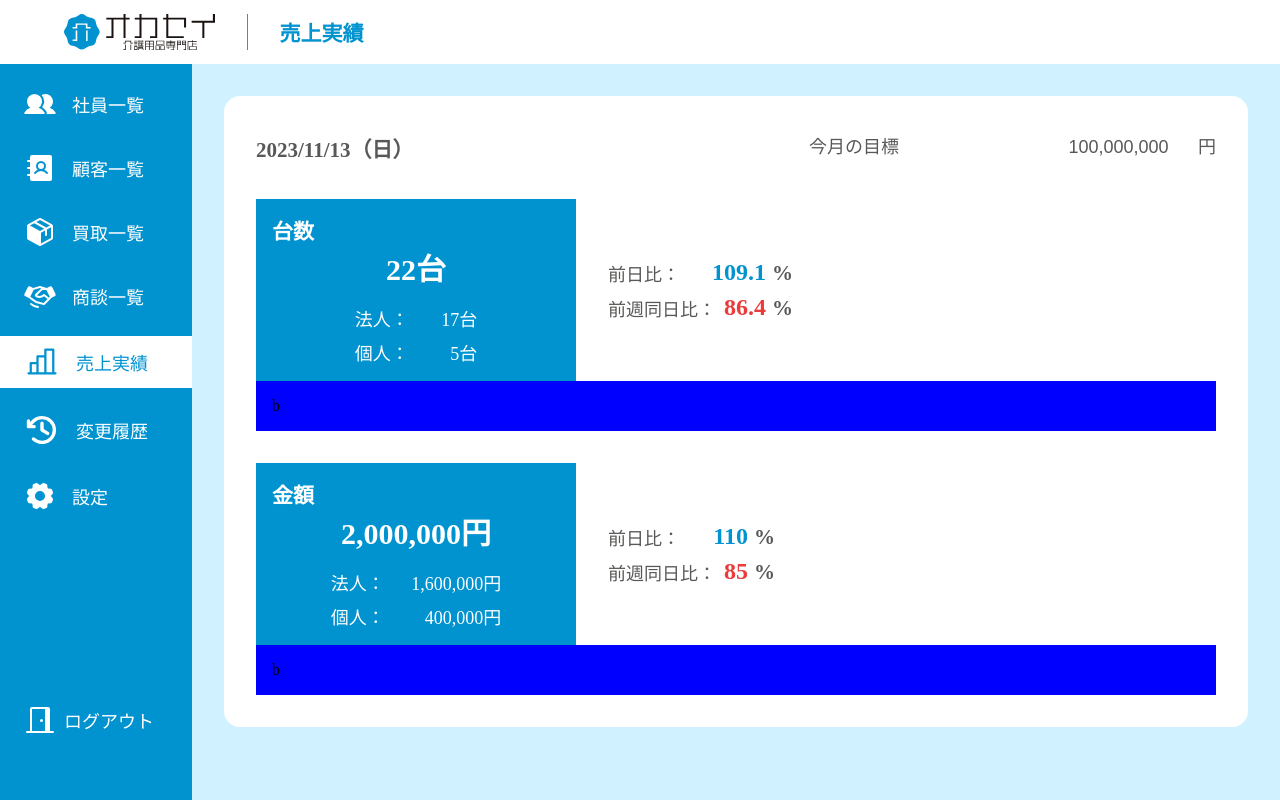
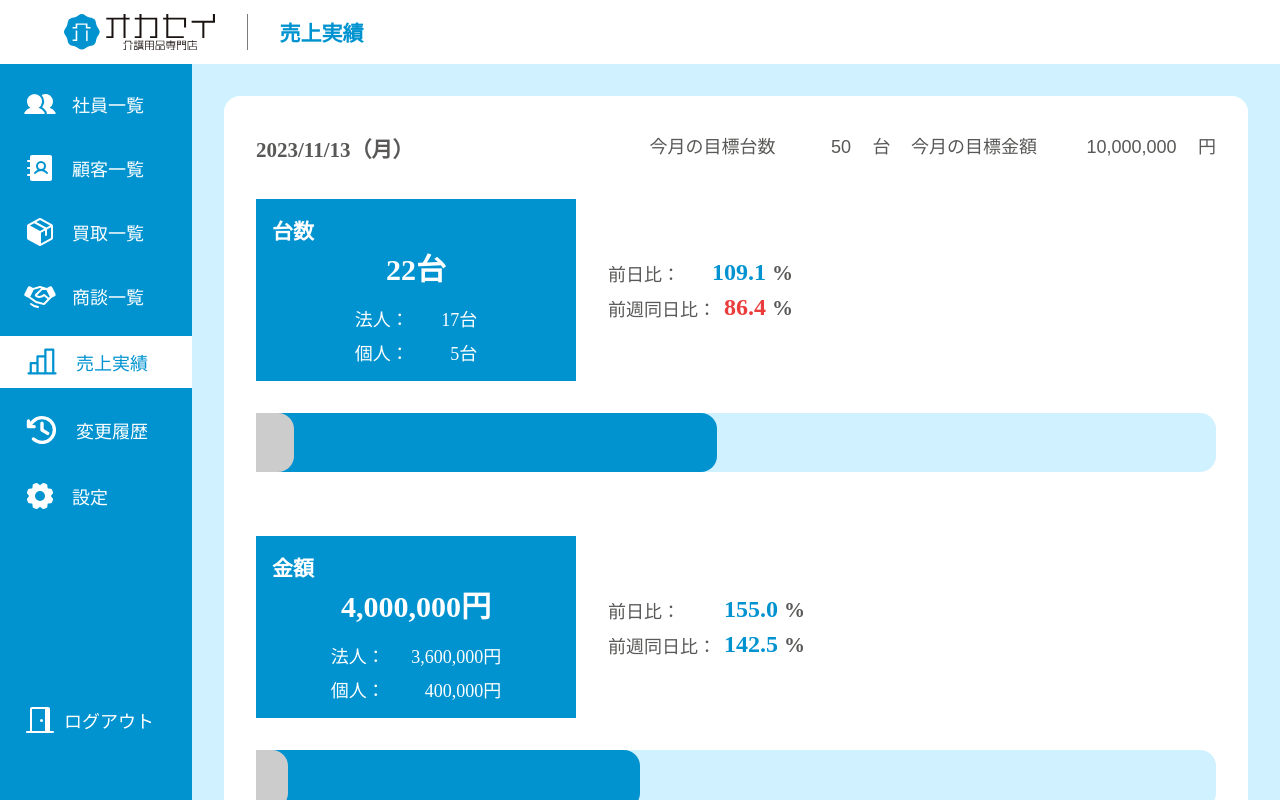
Before and after one commit to studioexu/okasei-business-create, a SvelteKit app: page /sales in a window 1280 px wide. Built offline with nearby package versions, Linux system fonts and the light colour scheme.

Commit message:
feature: ページにグラフを追加

```diff
--- a/src/routes/sales/+page.svelte
+++ b/src/routes/sales/+page.svelte
@@ -1,123 +1,149 @@
 <script lang="ts" context="module">
 	import { debounce, toNumber } from '@/libs/utils'
 
-	const jpDateStr = new Intl.DateTimeFormat('ja-JP').format(new Date())
+	type Item = 'amount' | 'revenue'
+	interface Data {
+		amounts: number[]
+		revenues: number[]
+	}
+
+	const jpDateStr: string = new Intl.DateTimeFormat('ja-JP').format(new Date())
 	const convertDate = (date: string): Date => new Date(date.replaceAll('/', '-'))
-	const jpDate = convertDate(jpDateStr)
-	const daysOfWeek = ['日', '月', '火', '水', '木', '金', '土']
+	const jpDate: Date = convertDate(jpDateStr)
+	const daysOfWeek: string[] = ['日', '月', '火', '水', '木', '金', '土']
 
 	// It will be used in calling API
 	const yesterday = jpDate.setDate(jpDate.getDate() - 1)
 	const lastWeekDay = jpDate.setDate(jpDate.getDate() - 7)
 
-	const dailyRatio: ('units' | 'revenue')[] = ['units', 'revenue']
-	const labels = { units: '台数', revenue: '金額' }
-	const units = { units: '台', revenue: '円' }
+	const items: Item[] = ['amount', 'revenue']
+	const labels: Record<Item, string> = { amount: '台数', revenue: '金額' }
+	const units: Record<Item, string> = { amount: '台', revenue: '円' }
 
 	const addNumbers = (numbers: number[]): number => numbers.reduce((prev, curr) => prev + curr, 0)
-	const convertPrice = (number: number, ratio: 'units' | 'revenue'): string | number =>
-		ratio === 'revenue' ? number.toLocaleString('ja-JP') : number
 
-	const calculateRatio = (today: number[], past: number[]): number =>
-		Math.round((100 + ((addNumbers(today) - addNumbers(past)) / addNumbers(today)) * 100) * 10) / 10
+	const toJP = (arg: string | number): string =>
+		(typeof arg === 'string' ? toNumber(arg) : arg).toLocaleString('ja-JP')
+
+	const calculate = (today: number[], past: number[]): string => {
+		const todayData: number = addNumbers(today)
+		return (
+			Math.round((100 + ((todayData - addNumbers(past)) / todayData) * 100) * 10) / 10
+		).toFixed(1)
+	}
 </script>
 
 <script lang="ts">
-	let isReadonly = true
-	let monthlyTarget = '100,000,000'
+	let isEditables: Record<Item, boolean> = { amount: false, revenue: false }
+	let monthlyTargets: Record<Item, number> = { amount: 50, revenue: 10000000 }
 
-	const todayData: { units: number[]; revenue: number[] } = {
-		units: [17, 5],
-		revenue: [1600000, 400000]
+	const todayData: Data = {
+		amounts: [17, 5],
+		revenues: [3600000, 400000]
 	}
 
-	const yesterdayData: { units: number[]; revenue: number[] } = {
-		units: [18, 2],
-		revenue: [1700000, 100000]
+	const yesterdayData: Data = {
+		amounts: [18, 2],
+		revenues: [1700000, 100000]
 	}
-	const lastWeekDayData: { units: number[]; revenue: number[] } = {
-		units: [16, 9],
-		revenue: [1600000, 700000]
+	const lastWeekDayData: Data = {
+		amounts: [16, 9],
+		revenues: [1600000, 700000]
 	}
 
-	const onFocus = () => {
-		monthlyTarget = monthlyTarget.replaceAll(',', '')
-		isReadonly = !isReadonly
-	}
+	const comparisons: { label: string; data: Data }[] = [
+		{ label: '前日比', data: yesterdayData },
+		{ label: '前週同日比', data: lastWeekDayData }
+	]
 
-	const onInput = debounce((event: Event) => {
+	const pastTotalData: Record<Item, number> = { amount: 2, revenue: 30000 }
+
+	const onInput = debounce((event: Event, item: Item) => {
 		const value = (<HTMLInputElement>event.target).value
 
-		if (!value.includes('e') && toNumber(value) > 0) monthlyTarget = value
+		if (!value.includes('e') && toNumber(value) > 0) monthlyTargets[item] = toNumber(value)
 	}, 200)
 
-	const onBlur = () => {
-		monthlyTarget = toNumber(monthlyTarget).toLocaleString('ja-JP')
-		isReadonly = !isReadonly
-	}
-
-	const addClassName = (ratio: 'units' | 'revenue', past: number[]): string => {
-		const todayNum = addNumbers(todayData[ratio])
+	const addClassName = (item: Item, past: number[]): string => {
+		const todayNum = addNumbers(todayData[`${item}s`])
 		const pastNum = addNumbers(past)
 
 		return todayNum > pastNum ? 'increasing' : todayNum < pastNum ? 'decreasing' : ''
 	}
+
+	const getTotalData = (item: Item): number =>
+		addNumbers([pastTotalData[item], ...todayData[`${item}s`]])
 </script>
 
 <div class="sales">
 	<div class="sales-header">
-		<p class="font-large">{`${jpDateStr}（${daysOfWeek[jpDate.getDay()]}）`}</p>
+		<p class="font-large">{`${jpDateStr}（${daysOfWeek[jpDate.getDay() + 1]}）`}</p>
 		<p>
-			今月の目標
+			{#each items as item}
+				<span>
+					今月の目標{labels[item]}
 					<input
-				class:readonly={isReadonly}
-				type={isReadonly ? 'text' : 'number'}
-				value={monthlyTarget}
-				readonly={isReadonly}
-				on:focus={onFocus}
-				on:input={event => onInput(event)}
-				on:blur={onBlur}
+						type={isEditables[item] ? 'number' : 'text'}
+						value={isEditables[item] ? monthlyTargets[item] : toJP(monthlyTargets[item]).trim()}
+						readonly={!isEditables[item]}
+						on:focus={() => (isEditables[item] = true)}
+						on:input={event => onInput(event, item)}
+						on:blur={() => (isEditables[item] = false)}
 					/>
-			円
+					{units[item]}
+				</span>
+			{/each}
 		</p>
 	</div>
-	{#each dailyRatio as ratio}
+	{#each items as item}
 		<div class="graph">
 			<div class="graph-label">
 				<div class="left">
-					<p>{labels[ratio]}</p>
-					<p>{convertPrice(addNumbers(todayData[ratio]), ratio)}{units[ratio]}</p>
+					<p>{labels[item]}</p>
+					<p>{toJP(addNumbers(todayData[`${item}s`]))}{units[item]}</p>
 					<div>
-						<p class={ratio}>
-							<span>法人：</span>
-							<span>{convertPrice(todayData[ratio][0], ratio)}{units[ratio]}</span>
+						{#each ['法人', '個人'] as individuality, index}
+							<p class={item}>
+								<span>{individuality}：</span>
+								<span>{toJP(todayData[`${item}s`][index])}{units[item]}</span>
 							</p>
-						<p class={ratio}>
-							<span>個人：</span>
-							<span>{convertPrice(todayData[ratio][1], ratio)}{units[ratio]}</span>
-						</p>
+						{/each}
 					</div>
 				</div>
 				<div class="right">
+					{#each comparisons as comparison}
 						<p>
-						<span>前日比：</span>
+							<span>{comparison.label}：</span>
 							<span class="font-large">
-							<span class={addClassName(ratio, yesterdayData[ratio])}>
-								{calculateRatio(todayData[ratio], yesterdayData[ratio])}
+								<span class={addClassName(item, comparison.data[`${item}s`])}>
+									{calculate(todayData[`${item}s`], comparison.data[`${item}s`])}
 								</span>%
 							</span>
 						</p>
-					<p>
-						<span>前週同日比：</span>
-						<span class="font-large">
-							<span class={addClassName(ratio, lastWeekDayData[ratio])}>
-								{calculateRatio(todayData[ratio], lastWeekDayData[ratio])}
-							</span>%
-						</span>
-					</p>
+					{/each}
 				</div>
 			</div>
-			<div class="graph-container">b</div>
+			<div class="graph-container">
+				{#if getTotalData(item) < monthlyTargets[item]}
+					{#each [monthlyTargets[item], getTotalData(item), pastTotalData[item]] as num}
+						<span
+							class="underachievement"
+							style={`width: ${Math.round((num / monthlyTargets[item]) * 100)}%`}
+						>
+							<!-- {toJP(num)}{units[item]} -->
+						</span>
+					{/each}
+				{:else}
+					{#each [monthlyTargets[item], getTotalData(item), pastTotalData[item]] as num}
+						<span
+							class="achieved"
+							style={`width: ${Math.round((num / monthlyTargets[item]) * 100)}%`}
+						>
+							{toJP(num)}{units[item]}
+						</span>
+					{/each}
+				{/if}
+			</div>
 		</div>
 	{/each}
 </div>
@@ -140,22 +166,32 @@
 			display: flex;
 			align-items: center;
 			justify-content: space-between;
+			margin-bottom: 32px;
 
-			> p:last-child {
-				> input {
+			p:last-child span {
+				&:first-child {
+					margin-right: 16px;
+
+					input {
+						width: 80px;
+					}
+				}
+
+				&:last-child input {
+					width: 144px;
+				}
+
+				input {
 					padding: 8px 16px;
-					margin-left: 16px;
-					margin-right: 8px;
+					margin-left: 8px;
 					text-align: right;
 				}
 			}
 		}
 
 		.graph {
-			margin-top: 32px;
-
-			&:first-of-type {
-				margin-bottom: 64px;
+			&:last-child {
+				margin-top: 64px;
 			}
 
 			&-label {
@@ -203,7 +239,7 @@
 							}
 						}
 
-						.units span:last-child {
+						.amount span:last-child {
 							width: 64px;
 						}
 
@@ -241,8 +277,35 @@
 			}
 
 			&-container {
-				background: blue;
+				width: 100%;
+				margin-top: 32px;
+
+				span {
+					--height: calc(18px * 1.5 + 32px);
+					display: flex;
+					justify-content: end;
+					height: var(--height);
 					padding: 16px;
+					margin: 0;
+					border-radius: 0 16px 16px 0;
+
+					&.underachievement {
+						&:first-child {
+							background: var(--back);
+						}
+
+						&:nth-child(2) {
+							background: var(--primary);
+							color: #fff;
+							margin-top: calc(-1 * var(--height));
+						}
+
+						&:last-child {
+							background: #ccc;
+							margin-top: calc(-1 * var(--height));
+						}
+					}
+				}
 			}
 		}
 	}
```
Lines whose indentation alone changed are shown as unchanged.
